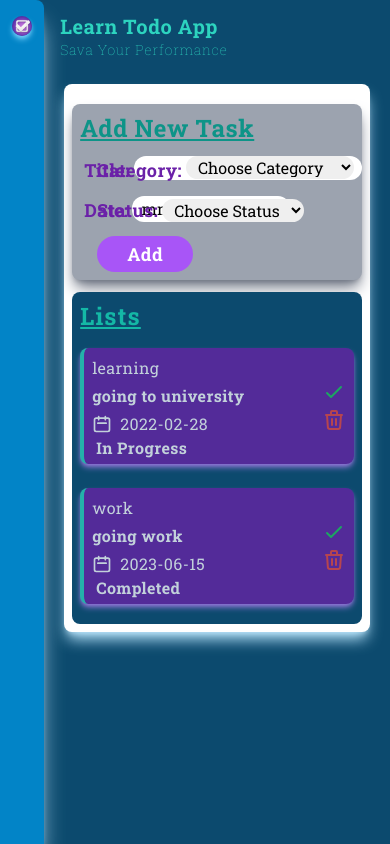
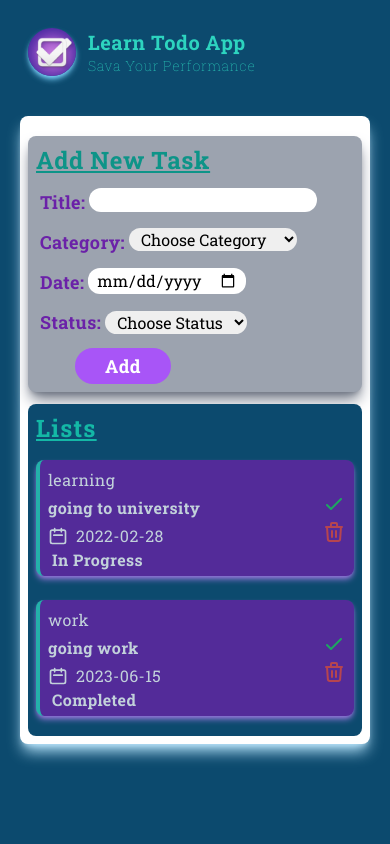
Before and after one commit to SubairMohamed/todo-project, a React (Create React App) app: page / in a window 390 px wide. Built offline with nearby package versions, Linux system fonts and the light colour scheme.

Commit message:
making-very-responsive

```diff
--- a/src/components/Asides/Left.jsx
+++ b/src/components/Asides/Left.jsx
@@ -1,7 +1,7 @@
 const Left = () => {
     return (
         //    aside left
-        <aside id="left" className="w-20 lg:w-28 xl:w-60 lex-none shadow-xl shadow-sky-200 rounded-tr-lg bg-sky-600 font-RobotoSlab">
+        <aside id="left" className="w-20 lg:w-28 xl:w-60 lex-none shadow-xl shadow-sky-200 rounded-tr-lg bg-sky-600 font-RobotoSlab hidden sm:block">
             <div id="wrap-logo" className="flex flex-row justify-center items-center">
                 <div id="logo" className="my-4 mx-3">
                     <img src="/images/todo-logo-1.jpg" className="rounded-full shadow-md shadow-sky-300 w-12"></img>
--- a/src/components/Main/Content/Form/Form.jsx
+++ b/src/components/Main/Content/Form/Form.jsx
@@ -61,7 +61,7 @@ const Form = () => {
                         <option value="Completed">Completed</option>
                     </select>
                 </div>
-                <div className="flex justify-center col-span-2 mr-36">
+                <div className="flex justify-center md:col-span-2 mr-36">
                     <button className="btn-add">Add</button>
                 </div>
             </form>
--- a/src/components/Main/Header.jsx
+++ b/src/components/Main/Header.jsx
@@ -2,9 +2,18 @@ const Header = () => {
     return (
         // header
         <header className="mx-4 my-3 flex items-center justify-between">
-            <div id="text-header">
-                <h1 className="text-teal-400 text-xl font-bold capitalize tracking-wide">Learn todo app </h1>
-                <p className="text-sm text-teal-400 font-thin capitalize tracking-wider">sava your performance</p>
+            <div id="wrap" className="flex items-center ">
+                <div id="logo" className="my-4 mx-3 sm:hidden">
+                    <img src="/images/todo-logo-1.jpg" className="rounded-full shadow-md shadow-sky-300 w-12"></img>
+                </div>
+                <div id="text-header" className="hidden xl:block mt-5">
+                    <h1 className="text-teal-400 text-xl font-bold capitalize tracking-wide">manage your tasks </h1>
+                    <p className="text-sm text-teal-400 font-thin capitalize tracking-wider">the best todo app for store tasks</p>
+                </div>
+                <div id="text-header" className="xl:hidden">
+                    <h1 className="text-teal-400 text-xl font-bold capitalize tracking-wide">Learn todo app </h1>
+                    <p className="text-sm text-teal-400 font-thin capitalize tracking-wider">sava your performance</p>
+                </div>
             </div>
         </header>
     );
```
